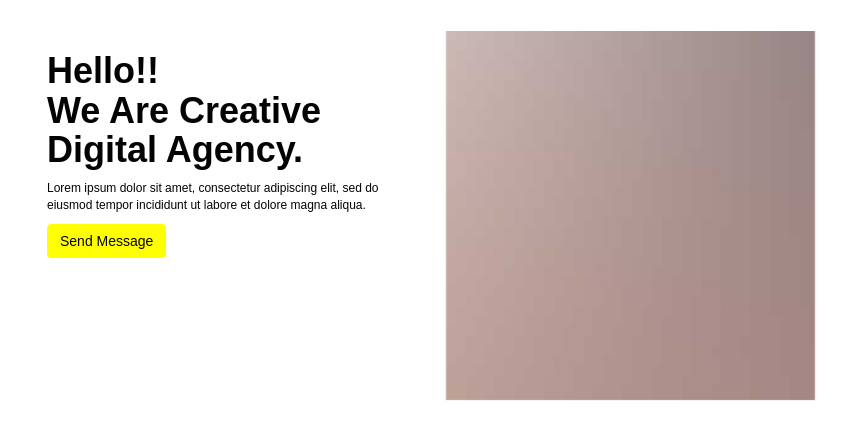
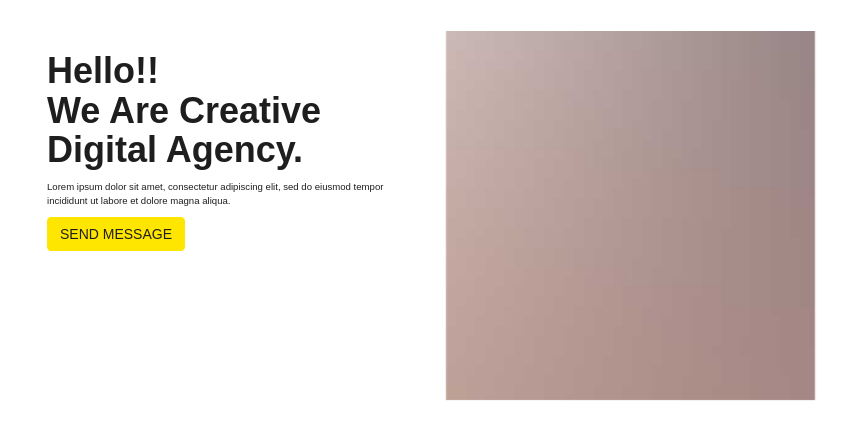
Before and after one commit to klarenzia/display-none, a website: page home.html in a window 1280 px wide. Shown: the part 103-524 px from the top of the page, without its empty margins (209-1056 px from the left). Drawn offline with Linux system fonts and the light colour scheme.

Commit message:
button styling

```diff
--- a/scss/_custom-settings.scss
+++ b/scss/_custom-settings.scss
@@ -36,12 +36,12 @@
 // Variables
 $font-primary: "Monserrat",  sans-serif;
 $font-secondary: "Monserrat",  sans-serif;
-$brand-primary: yellow;
+$brand-primary: #ffe600;
 $brand-secondary: red;
-$brand-black: #030303;
+$brand-black: #1e1e1e;
 $brand-white: #ffffff;
-$brand-body-text-color: #030303;
-$brand-heading-text-color: #030303;
+$brand-body-text-color: #1e1e1e;
+$brand-heading-text-color: #1e1e1e;
 
 $screen-lg: 1200px;
 $screen-md: 992px;
--- a/scss/style.scss
+++ b/scss/style.scss
@@ -42,8 +42,8 @@ h2 {
 h3 {
   font-size: 1.25em;
 }
-h4 {
-  font-size: 1.1em;
+p {
+  font-size: 0.8em;
 }
 small,
 .font_small {
@@ -230,10 +230,9 @@ a {
   background-color: $brand-primary;
   border-color: $brand-primary;
   float: left;
-  &:hover,
-  &:focus {
+  text-transform:uppercase;
+  &:hover{
     transition: 0.2s all;
-    transform: scale(0.95);
     box-shadow: none;
     color: $brand-primary;
     background-color: $brand-black;
```
Also changed, not shown: css/style.min.css.
